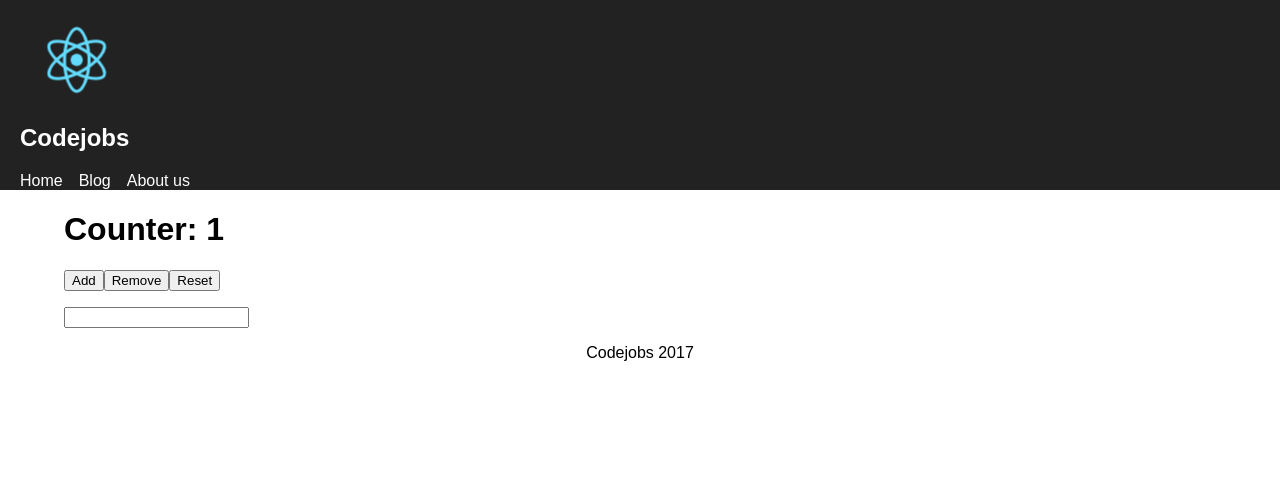
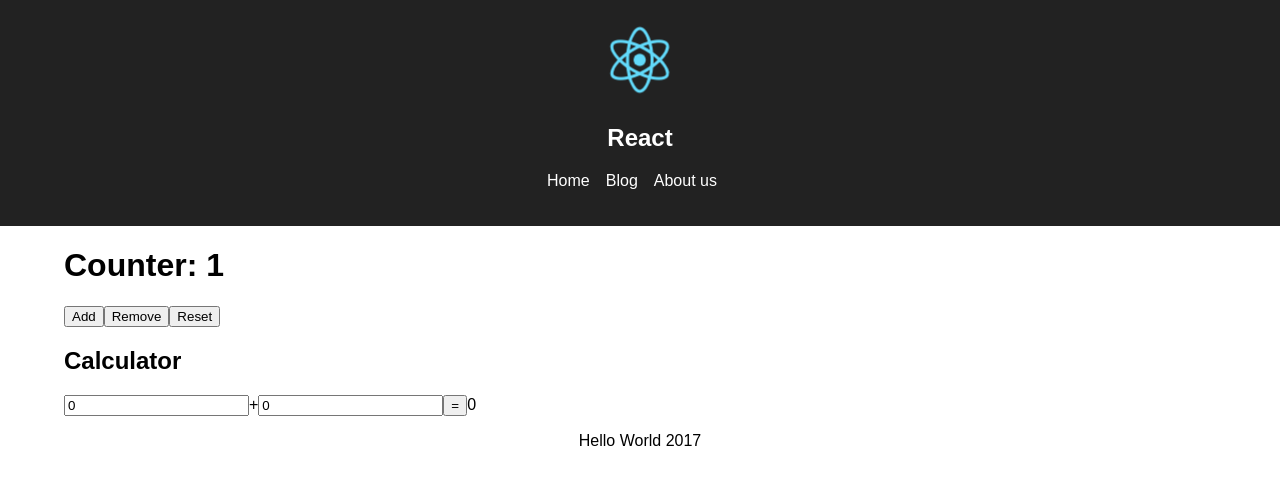
Before and after one commit to manumorante/react-course, a React app: page / in a window 1280 px wide. Built offline with nearby package versions, Linux system fonts and the light colour scheme.

Commit message:
Calculator

```diff
--- a/src/components/App.js
+++ b/src/components/App.js
@@ -15,9 +15,9 @@ class App extends Component {
 
     return (
       <div className="App">
-        <Header title="Codejobs" items={items} />
+        <Header title="React" items={items} />
         <Content />
-        <Footer copyright="Codejobs 2017" />
+        <Footer copyright="Hello World 2017" />
       </div>
     );
   }
--- a/src/components/Global/Content.js
+++ b/src/components/Global/Content.js
@@ -9,10 +9,15 @@ class Content extends Component {
     super();
 
     this.state = {
-      count: 0
+      count: 0,
+      number1: 0,
+      number2: 0,
+      result: 0
     };
 
     this.handleCountClick = this.handleCountClick.bind(this);
+    this.handleResultClick = this.handleResultClick.bind(this);
+    this.handleInputChanged = this.handleInputChanged.bind(this);
   }
 
   componentDidMount() {
@@ -38,6 +43,24 @@ class Content extends Component {
     }
   }
 
+  handleResultClick(e) {
+    this.setState({
+      result: this.state.number1 + this.state.number2
+    })
+  }
+
+  handleInputChanged(e) {
+    if(e.target.id === 'number1') {
+      this.setState({
+        number1: Number(e.target.value)
+      })
+    } else {
+      this.setState({
+        number2: Number(e.target.value)
+      })
+    }
+  }
+
   render() {
     return (
       <div className="Content">
@@ -49,8 +72,16 @@ class Content extends Component {
           <button id="reset" onClick={this.handleCountClick}>Reset</button>
         </p>
 
+        <h2>Calculator</h2>
+
         <p>
-          <input type="number"/>
+          <input id="number1" type="number" value={this.state.number1} onChange={this.handleInputChanged} />
+          +
+          <input id="number2" type="number" value={this.state.number2} onChange={this.handleInputChanged} />
+
+          <button id="result" onClick={this.handleResultClick}>=</button>
+
+          {this.state.result}
         </p>
       </div>
     );
--- a/src/components/Global/css/Header.css
+++ b/src/components/Global/css/Header.css
@@ -1,7 +1,7 @@
 .Header {
+  padding: 20px;
+  text-align: center;
   background-color: #222;
-  height: 150px;
-  padding: 20px;
   color: white;
 }
 
@@ -16,8 +16,7 @@
 }
 
 .Menu {
-  margin: 0;
-  padding: 0;
+  padding-left: 0;
   list-style: none;
 }
 
```
